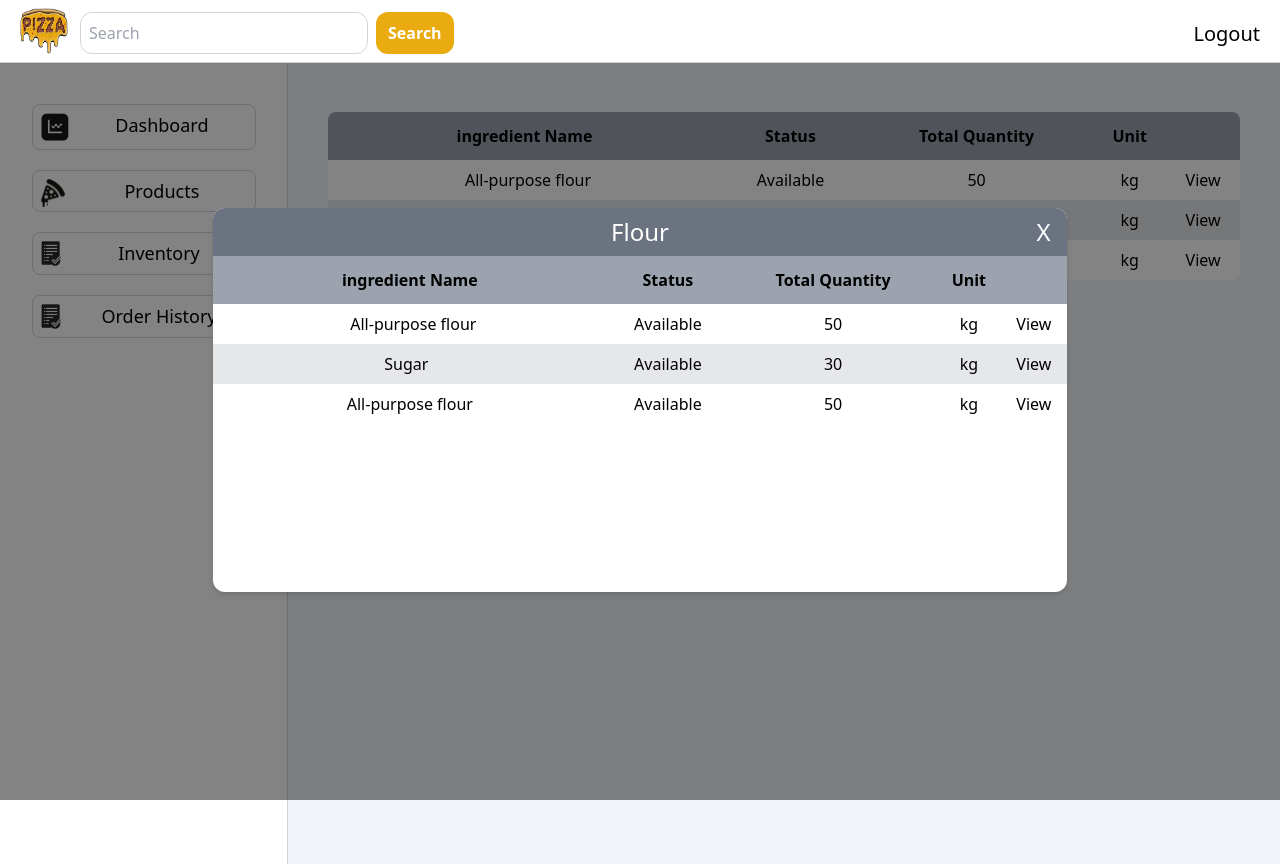
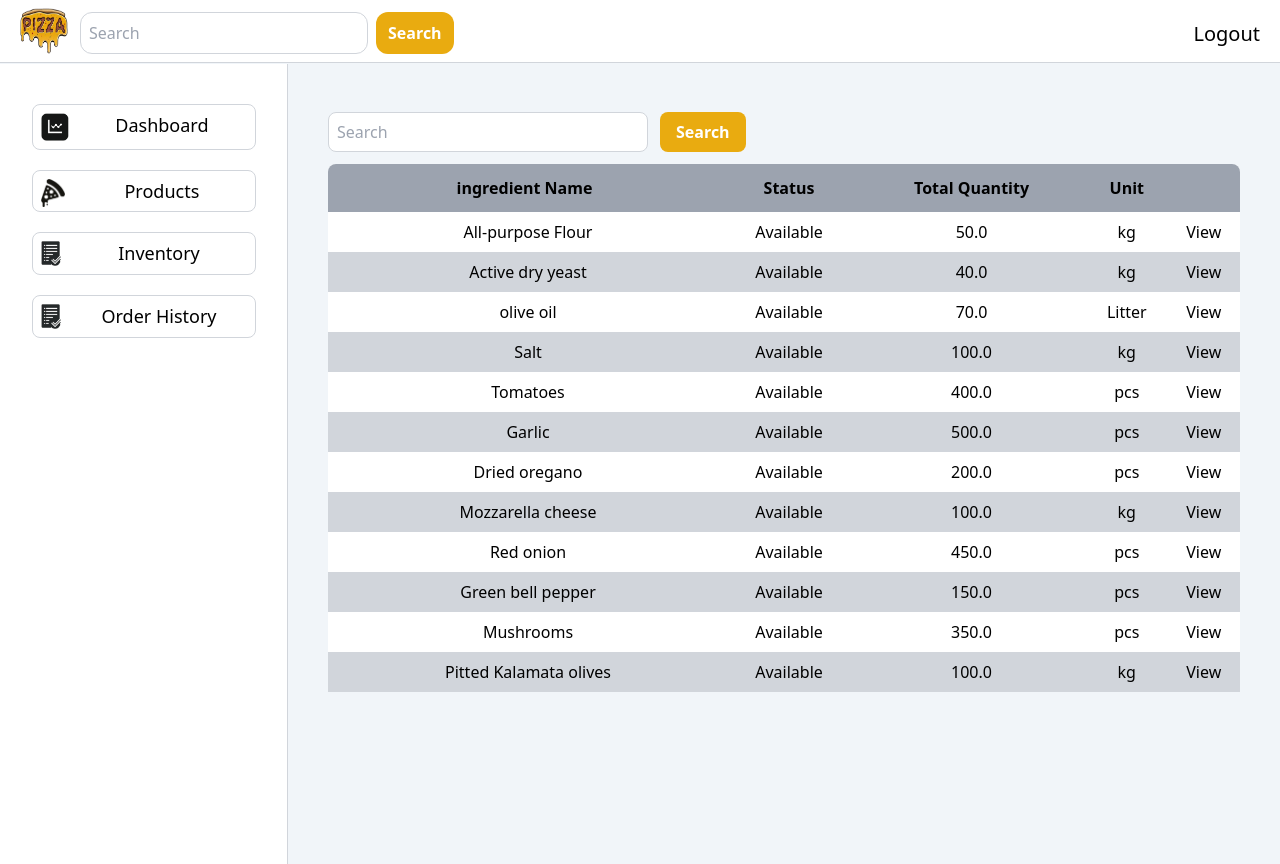
Before and after one commit to justinzapanta/POS, a Django app: page /inventory/ in a window 1280 px wide. Run offline with Django 5.2, Linux system fonts and the light colour scheme; data comes from the database, SQL or seed files in the repository.

Commit message:
display data in Inventory

```diff
--- a/main/admin.py
+++ b/main/admin.py
@@ -1,6 +1,6 @@
 from django.contrib import admin
-from .models import Products, Invoice, Orders
+from .models import Products, Invoice, Orders, Ingredients, Products_Ingredients
 # Register your models here.
 admin.site.register([
-    Products, Invoice, Orders
+    Products, Invoice, Orders, Ingredients, Products_Ingredients
 ])
--- a/main/api/order.py
+++ b/main/api/order.py
@@ -20,6 +20,7 @@ def new_invoice(request):
                         order_item=product_instance,
                         order_item_total_price=int(product['product_total_price']),
                         order_number=order_number,
+                        order_item_quantity=product['quantity'],
                         order_date=today,
                     )
                 orders.save()
--- a/main/models.py
+++ b/main/models.py
@@ -6,7 +6,6 @@ class Products(models.Model):
     product_name = models.CharField(max_length=250)
     product_code = models.CharField(max_length=50)
     product_price = models.FloatField()
-    product_quantity = models.IntegerField()
     product_img = models.ImageField(upload_to='./main/static/product-img', default=None)
     product_category = models.CharField(max_length=250)
 
@@ -22,10 +21,15 @@ class Ingredients(models.Model):
     ingredient_arrive_date = models.CharField(max_length=250)
     ingredient_expiration_date = models.CharField(max_length=250)
 
+    def __str__ (self):
+        return self.ingredient_name
+
 
 class Products_Ingredients(models.Model):
     product_ingredient = models.AutoField(primary_key=True)
     product_ingredient_product = models.ForeignKey(Products, on_delete=models.CASCADE)
+    product_ingredient_quantity = models.FloatField()
+    product_ingredient_unit = models.CharField(max_length=250)
     product_ingredient_ingredient = models.ForeignKey(Ingredients, on_delete=models.CASCADE)
 
 
--- a/main/static/css/style.css
+++ b/main/static/css/style.css
@@ -602,20 +602,16 @@ video {
   right: 0px;
 }
 
+.right-2 {
+  right: 0.5rem;
+}
+
 .right-4 {
   right: 1rem;
 }
 
 .top-0 {
   top: 0px;
-}
-
-.top-20 {
-  top: 5rem;
-}
-
-.right-2 {
-  right: 0.5rem;
 }
 
 .top-2 {
@@ -726,6 +722,26 @@ video {
   margin-top: 2rem;
 }
 
+.mb-4 {
+  margin-bottom: 1rem;
+}
+
+.mb-3 {
+  margin-bottom: 0.75rem;
+}
+
+.ml-3 {
+  margin-left: 0.75rem;
+}
+
+.mr-8 {
+  margin-right: 2rem;
+}
+
+.mb-10 {
+  margin-bottom: 2.5rem;
+}
+
 .block {
   display: block;
 }
@@ -744,6 +760,10 @@ video {
 
 .h-10 {
   height: 2.5rem;
+}
+
+.h-12 {
+  height: 3rem;
 }
 
 .h-36 {
@@ -826,8 +846,16 @@ video {
   width: 18rem;
 }
 
+.w-8\/12 {
+  width: 66.666667%;
+}
+
 .w-80 {
   width: 20rem;
+}
+
+.w-96 {
+  width: 24rem;
 }
 
 .w-auto {
@@ -842,12 +870,8 @@ video {
   width: 100vw;
 }
 
-.w-96 {
-  width: 24rem;
-}
-
-.w-8\/12 {
-  width: 66.666667%;
+.w-52 {
+  width: 13rem;
 }
 
 .max-w-full {
@@ -955,9 +979,19 @@ video {
   background-color: rgb(233 171 16 / var(--tw-bg-opacity));
 }
 
-.bg-gray-300 {
+.bg-gray-200 {
   --tw-bg-opacity: 1;
-  background-color: rgb(209 213 219 / var(--tw-bg-opacity));
+  background-color: rgb(229 231 235 / var(--tw-bg-opacity));
+}
+
+.bg-gray-400 {
+  --tw-bg-opacity: 1;
+  background-color: rgb(156 163 175 / var(--tw-bg-opacity));
+}
+
+.bg-gray-500 {
+  --tw-bg-opacity: 1;
+  background-color: rgb(107 114 128 / var(--tw-bg-opacity));
 }
 
 .bg-slate-100 {
@@ -975,34 +1009,9 @@ video {
   background-color: rgb(255 255 255 / var(--tw-bg-opacity));
 }
 
-.bg-gray-100 {
+.bg-gray-300 {
   --tw-bg-opacity: 1;
-  background-color: rgb(243 244 246 / var(--tw-bg-opacity));
-}
-
-.bg-gray-200 {
-  --tw-bg-opacity: 1;
-  background-color: rgb(229 231 235 / var(--tw-bg-opacity));
-}
-
-.bg-gray-400 {
-  --tw-bg-opacity: 1;
-  background-color: rgb(156 163 175 / var(--tw-bg-opacity));
-}
-
-.bg-black {
-  --tw-bg-opacity: 1;
-  background-color: rgb(0 0 0 / var(--tw-bg-opacity));
-}
-
-.bg-slate-400 {
-  --tw-bg-opacity: 1;
-  background-color: rgb(148 163 184 / var(--tw-bg-opacity));
-}
-
-.bg-gray-500 {
-  --tw-bg-opacity: 1;
-  background-color: rgb(107 114 128 / var(--tw-bg-opacity));
+  background-color: rgb(209 213 219 / var(--tw-bg-opacity));
 }
 
 .px-10 {
@@ -1045,14 +1054,14 @@ video {
   padding-bottom: 0.25rem;
 }
 
-.py-10 {
-  padding-top: 2.5rem;
-  padding-bottom: 2.5rem;
-}
-
 .py-2 {
   padding-top: 0.5rem;
   padding-bottom: 0.5rem;
+}
+
+.py-3 {
+  padding-top: 0.75rem;
+  padding-bottom: 0.75rem;
 }
 
 .py-4 {
@@ -1060,9 +1069,9 @@ video {
   padding-bottom: 1rem;
 }
 
-.py-3 {
-  padding-top: 0.75rem;
-  padding-bottom: 0.75rem;
+.px-4 {
+  padding-left: 1rem;
+  padding-right: 1rem;
 }
 
 .pl-14 {
--- a/main/templates/main/views/inventory.html
+++ b/main/templates/main/views/inventory.html
@@ -1,5 +1,7 @@
 {% extends 'main/parts/base.html' %}
 {% load static %}
+{% load html_function %}
+
 
 {% block link %}
     <link rel="stylesheet" href="{% static 'css/style.css' %}">
@@ -14,7 +16,15 @@
 
 {% block content %}
     <div class="mt-28 container max-w-full px-10">
-        <table class="container max-w-full bg-white rounded-lg">
+        <div class="container max-w-full">
+            <form action="" class="flex">
+                {% csrf_token %}
+                <input type="text" class="h-10 pl-2 w-80 rounded-lg border mb-3 border-gray-300" placeholder="Search">
+                <button class="h-10 px-4 font-bold text-white bg-button rounded-lg ml-3">Search</button>
+            </form>
+        </div>
+
+        <table class="container max-w-full bg-white rounded-lg mb-10">
             <tr class="bg-gray-400 rounded-lg">
                 <th class="rounded-tl-lg py-3">ingredient Name</th>
                 <th>Status</th>
@@ -22,32 +32,24 @@
                 <th>Unit</th>
                 <th class="rounded-tr-lg"></th>
             </tr>
+            {% for ingredient in ingredients %}
+                {% if forloop.counter|modulo == 0 %}
+                    <tr class="text-center bg-gray-300">
+                {% else %}
                     <tr class="text-center">
-                <td class="py-2 pl-2 truncate container w-96"><h1 class="truncate w-96">All-purpose flour</h1></td>
+                {% endif %}
+                    <td class="py-2 pl-2 truncate container w-96"><h1 class="truncate w-96">{{ ingredient.ingredient_name }}</h1></td>
                     <td>Available</td>
-                <td>50</td>
-                <td>kg</td>
+                    <td>{{ ingredient.ingredient_quantity }}</td>
+                    <td>{{ ingredient.ingredient_unit }}</td>
                     <td><button>View</button></td>
                 </tr>
-
-            <tr class="text-center bg-gray-200">
-                <td class="py-2 truncate container w-96"><h1 class="truncate w-96">Sugar</h1></td>
-                <td>Available</td>
-                <td>30</td>
-                <td>kg</td>
-                <td><button>View</button></td>
-            </tr>
-            <tr class="text-center">
-                <td class="py-2">All-purpose flour</td>
-                <td>Available</td>
-                <td>50</td>
-                <td>kg</td>
-                <td><button>View</button></td>
-            </tr>
+            {% endfor %}
         </table>
     </div>
 
-    <div class="absolute container max-w-full h-screen flex flex-col justify-center" style="background-color: rgba(0, 0, 0, 0.486);">
+    <div class="container max-w-full absolute hidden">
+        <div class="container max-w-full h-screen flex flex-col justify-center" style="background-color: rgba(0, 0, 0, 0.486);">
             <div class="container max-w-full flex justify-center">
                 <div class="w-8/12 h-96 bg-white rounded-xl shadow-md">
                     <div class="bg-gray-500 py-2 rounded-t-xl relative">
@@ -57,35 +59,36 @@
 
                     <table class="container max-w-full bg-white">
                         <tr class="bg-gray-400">
-                        <th class="py-3">ingredient Name</th>
                             <th>Status</th>
                             <th>Total Quantity</th>
                             <th>Unit</th>
+                            <th>Expiration Date</th>
                             <th class=""></th>
                         </tr>
                         <tr class="text-center">
-                        <td class="py-2 pl-2 truncate container w-96"><h1 class="truncate w-96">All-purpose flour</h1></td>
                             <td>Available</td>
                             <td>50</td>
                             <td>kg</td>
-                        <td><button>View</button></td>
+                            <td>15/12/2026</td>
+                            <td><button>Edit</button></td>
                         </tr>
 
                         <tr class="text-center bg-gray-200">
-                        <td class="py-2 truncate container w-96"><h1 class="truncate w-96">Sugar</h1></td>
                             <td>Available</td>
                             <td>30</td>
                             <td>kg</td>
-                        <td><button>View</button></td>
+                            <td>15/12/2026</td>
+                            <td><button>Edit</button></td>
                         </tr>
                         <tr class="text-center">
-                        <td class="py-2">All-purpose flour</td>
                             <td>Available</td>
                             <td>50</td>
                             <td>kg</td>
-                        <td><button>View</button></td>
+                            <td>15/12/2026</td>
+                            <td><button>Edit</button></td>
                         </tr>
                     </table>
+                </div>
             </div>
         </div>
     </div>
--- /dev/null
+++ b/main/templatetags/html_function.py
@@ -0,0 +1,7 @@
+from django.template import Library
+
+register = Library()
+
+@register.filter
+def modulo(num):
+    return num % 2
--- a/main/views.py
+++ b/main/views.py
@@ -1,5 +1,5 @@
 from django.shortcuts import render, redirect
-from .models import Orders, Invoice, Products
+from .models import Orders, Invoice, Products, Ingredients
 from django.db.models import Sum
 from django.contrib.auth import authenticate, login, logout
 
@@ -23,14 +23,10 @@ def dashboard(request):
         return render(request, 'main/views/dashboard.html', data)
     return redirect('login')
 
-
 def products(request, category):
     if request.user.is_authenticated:
         categories = Products.objects.values('product_category').distinct()
-        products = Products.objects.filter(
-                product_category=str(category).title(),
-                product_quantity__gt=0,
-            )
+        products = Products.objects.filter(product_category=str(category).title())
 
         data = {
                 'categories' : categories,
@@ -65,4 +61,6 @@ def logout_view(request):
 
 
 def inventory(request):
-    return render(request, 'main/views/inventory.html')
+    data = {}
+    ingredients = Ingredients.objects.all()
+    return render(request, 'main/views/inventory.html', { 'ingredients' : ingredients})
```
Also changed, not shown: main/templates/main/views/products.html (+14 -9 lines), db.sqlite3, main/migrations/0019_remove_products_product_quantity.py (added), main/migrations/0020_products_ingredients_product_ingredient_quantity_and_more.py (added), main/templatetags/__init__.py (added), media/main/static/product-img/hawaiian.jpg (added), media/main/static/product-img/margherita.png (added), media/main/static/product-img/pepperoni.png (added), media/main/static/product-img/vegetarian.jpg (added). Lines whose indentation alone changed are shown as unchanged.
